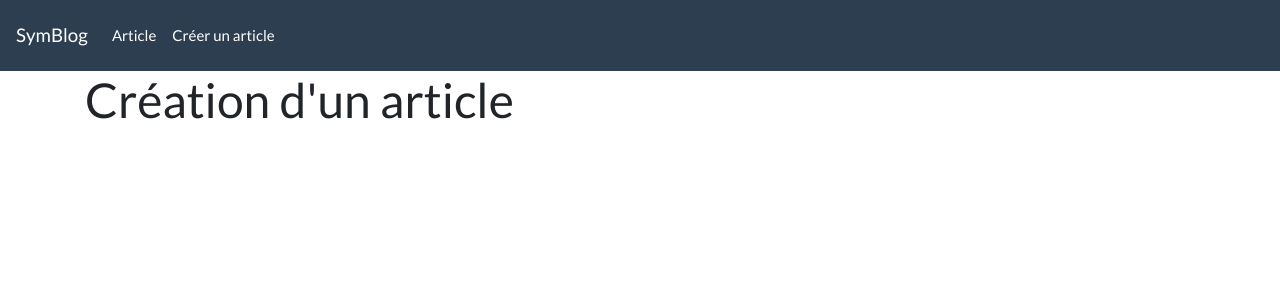
After one commit to maCastelain/Apprentissage-Symfony4-Blog, a Symfony app: template templates/blog/create.html.twig in a window 1280 px wide. The commit adds this page. Shown: the top 300 px of the page. Run offline with Twig, Linux system fonts and the light colour scheme; the template is opened without the code that fills it, so the values that code supplies are empty; some libraries are stand-ins or nearby versions.

Commit message:
Adding routes instead of links in base.html.twig and create create.html.twig.

```diff
--- a/templates/base.html.twig
+++ b/templates/base.html.twig
@@ -8,7 +8,7 @@
     </head>
     <body>
         <nav class="navbar navbar-expand-lg navbar-dark bg-primary">
-            <a class="navbar-brand" href="/">SymBlog</a>
+            <a class="navbar-brand" href="{{ path('home') }}">SymBlog</a>
             <button class="navbar-toggler" type="button" data-toggle="collapse" data-target="#navbarColor01" aria-controls="navbarColor01" aria-expanded="false" aria-label="Toggle navigation">
                 <span class="navbar-toggler-icon"></span>
             </button>
@@ -16,10 +16,10 @@
             <div class="collapse navbar-collapse" id="navbarColor01">
                 <ul class="navbar-nav mr-auto">
                     <li class="nav-item">
-                        <a class="nav-link" href="/blog">Article</a>
+                        <a class="nav-link" href="{{ path('blog') }}">Article</a>
                     </li>
                     <li class="nav-item">
-                        <a class="nav-link" href="/blog/new">Créer un article</a>
+                        <a class="nav-link" href="{{ path('blog_create') }}">Créer un article</a>
                     </li>
                 </ul>
             </div>
--- /dev/null
+++ b/templates/blog/create.html.twig
@@ -0,0 +1,5 @@
+{% extends 'base.html.twig' %}
+
+{% block body %}
+    <h1>Création d'un article</h1>
+{% endblock %}
```
Also changed, not shown: src/Controller/BlogController.php (+7 -0 lines).
